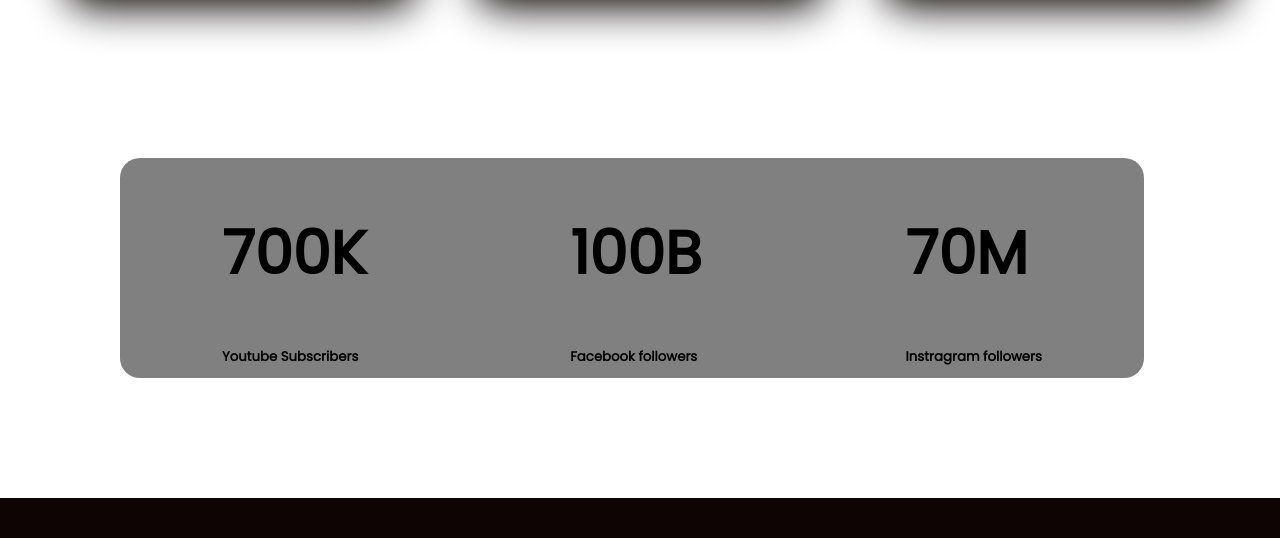
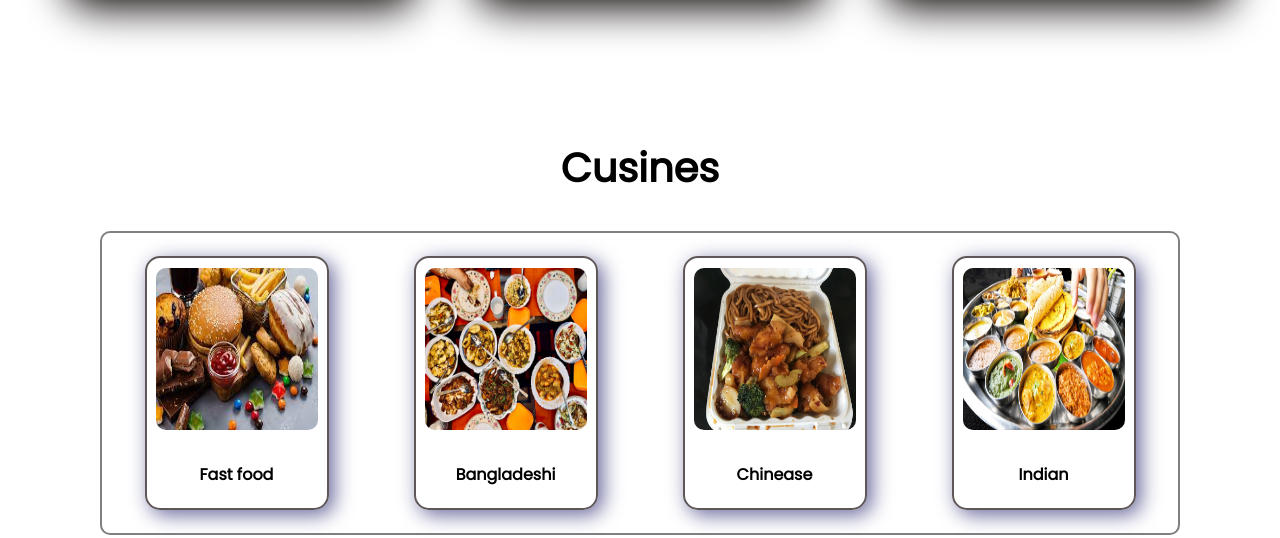
Before and after one commit to shaim-sagor/food-village, a plain HTML site: page index.html in a window 1280 px wide. Shown: the part 2178-2716 px from the top of the page. Drawn offline with Linux system fonts and the light colour scheme.

Commit message:
final commit

```diff
--- a/index.html
+++ b/index.html
@@ -87,6 +87,30 @@
         </div>
     </section>
 
+    <section>
+
+        <h2 id="cusines">Cusines</h2>
+        <div class="cusines-items">
+
+            <div class="cusines-box">
+                <img src="images/fast-food.jpg" alt="">
+                <h4>Fast food</h4>
+            </div>
+            <div class="cusines-box">
+                <img src="images/Bangladeshi-Food.jpg" alt="">
+                <h4>Bangladeshi</h4>
+            </div>
+            <div class="cusines-box">
+                <img src="images/China-food.jpg" alt="">
+                <h4>Chinease</h4>
+            </div>
+            <div class="cusines-box">
+                <img src="images/indian.jpg" alt="">
+                <h4>Indian</h4>
+            </div>
+        </div>
+    </section>
+
     <section class="visit-count">
 
         <div class="visit-number">
--- a/style.css
+++ b/style.css
@@ -57,6 +57,7 @@
     display: flex;
     justify-content: space-evenly;
     align-items: center;
+    margin-bottom: 100px;
 }
 .item-container{
     display: flex;
@@ -84,6 +85,45 @@
     border-radius: 30px;
 }
 
+#cusines{
+    text-align: center;
+    font-size: 40px;
+}
+
+.cusines-items{
+    display: flex;
+    flex-flow: row wrap;
+    justify-content: space-around;
+    align-items: center;
+    height: 300px;
+    margin: 10px 100px;
+    border: 2px solid grey;
+    border-radius: 10px;
+
+
+
+}
+
+.cusines-box{
+    display: flex;
+    flex-direction: column;
+    align-items: center;
+    height: 250px;
+    width: 180px;
+    border: 2px solid rgb(95, 87, 87);
+    border-radius: 15px;
+    box-shadow: 5px 5px 20px rgb(105, 105, 156);
+
+
+}
+.cusines-box img{
+    height: 90%;
+    width: 90%;
+    padding: 10px;
+    border-radius: 20px;
+}
+
+
 .visit-count{
     display: flex;
     flex-direction: row;
```
Also changed, not shown: images/Bangladeshi-Food.jpg (added), images/China-food.jpg (added), images/american-food.jpg (added), images/fast-food.jpg (added), images/indian.jpg (added), images/snaks.jpg (added).
